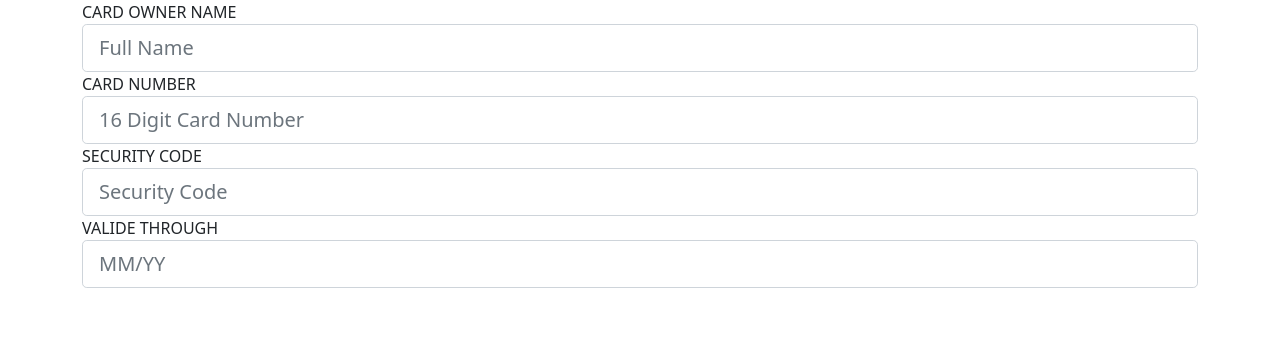
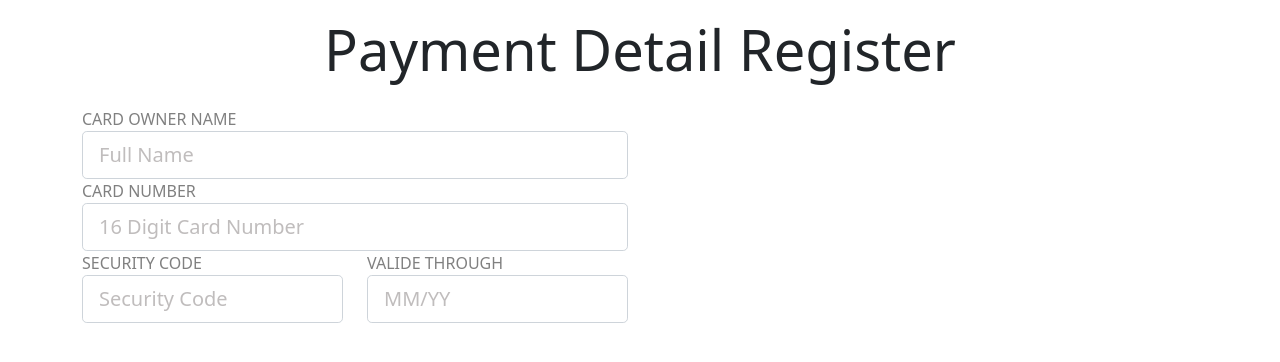
Before and after one commit to mmaneva/PaymentApp, an Angular app: page / in a window 1280 px wide. Shown: the top 362 px of the page. Built offline with nearby package versions, Linux system fonts and the light colour scheme.

Commit message:
add css global.

```diff
--- a/src/app/payment-details/payment-detail-form/payment-detail-form.component.html
+++ b/src/app/payment-details/payment-detail-form/payment-detail-form.component.html
@@ -13,15 +13,18 @@
          #cardNumber="ngModel" [(ngModel)]="service.formData.cardNumber">
     </div>
 
-    <div class="form-group">
+    <div class="row">
+        <div class="form-group col-md-6">
             <label>SECURITY CODE</label>
             <input type="password" class="form-control form-control-lg" placeholder="Security Code" name="securityCode"
              #securityCode="ngModel" [(ngModel)]="service.formData.securityCode">
         </div>
 
-    <div class="form-group">
+        <div class="form-group col-md-6">
             <label>VALIDE THROUGH</label>
             <input class="form-control form-control-lg" placeholder="MM/YY" name="expirationDate"
              #expirationDate="ngModel" [(ngModel)]="service.formData.expirationDate">
         </div>
+    </div>
+
 </form>
--- a/src/app/payment-details/payment-details.component.html
+++ b/src/app/payment-details/payment-details.component.html
@@ -1 +1,10 @@
-<app-payment-detail-form></app-payment-detail-form>
+<div class="jumbotron py-3">
+    <h1 class="display-4 text-center">Payment Detail Register</h1>
+</div>
+
+<div class="row">
+    <div class="col-md-6">
+        <app-payment-detail-form></app-payment-detail-form>
+    </div>
+    <div class="col-md-6"></div>
+</div>
--- a/src/styles.css
+++ b/src/styles.css
@@ -1 +1,27 @@
 /* You can add global styles to this file, and also import other style files */
+.form-group label {
+    color: grey;
+  }
+
+  .form-group input {
+    font-weight: 500;
+  }
+
+  .form-group input::placeholder {
+    color: #c0bdbd;
+    font-weight: 300;
+  }
+
+  thead th{
+    font-weight: 400;
+  }
+
+  table tbody tr:hover {
+    background-color: #fffbf2;
+    cursor: pointer;
+  }
+
+  /*for invalid form controls*/
+  input.invalid {
+    border-color: red;
+  }
```
Lines whose indentation alone changed are shown as unchanged.
